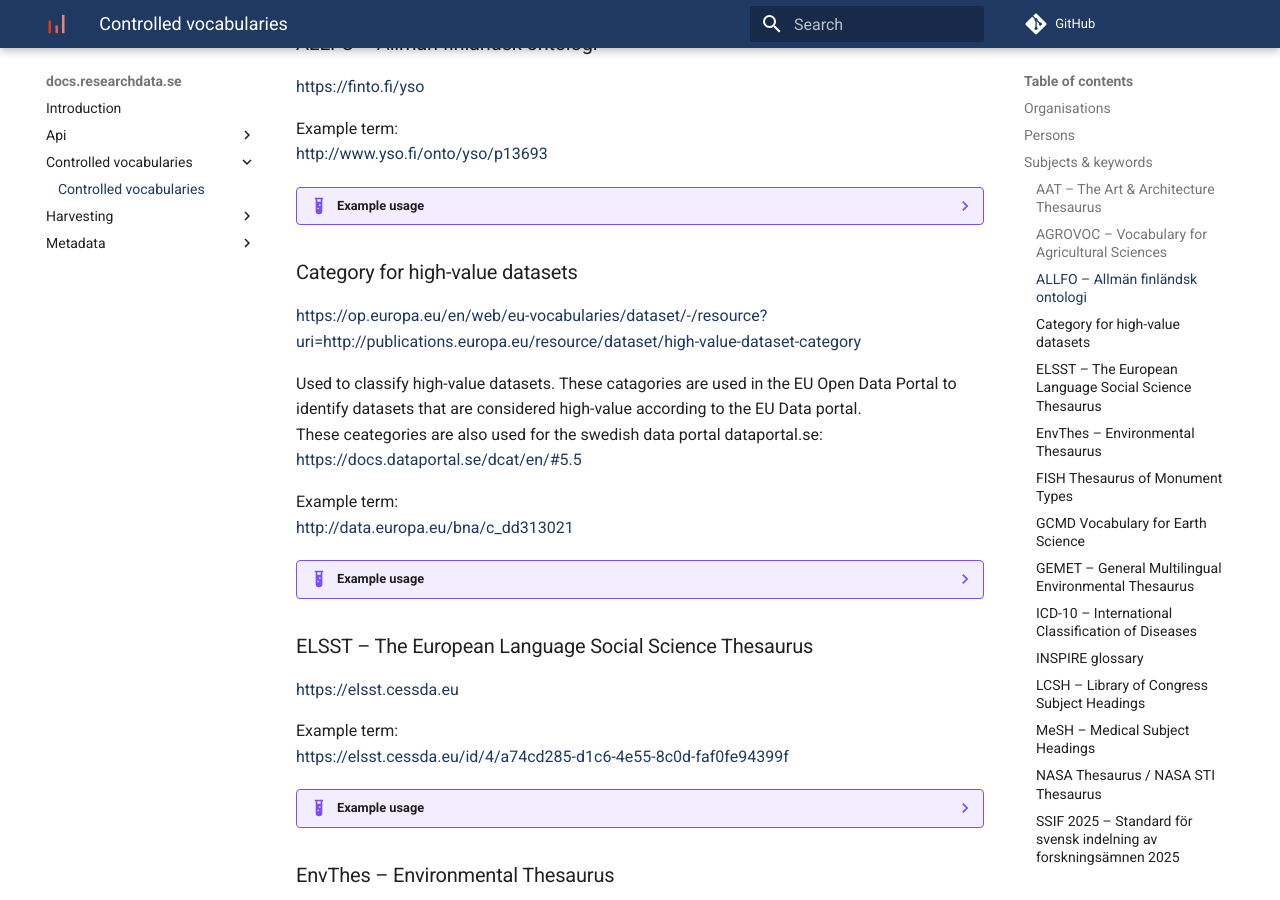
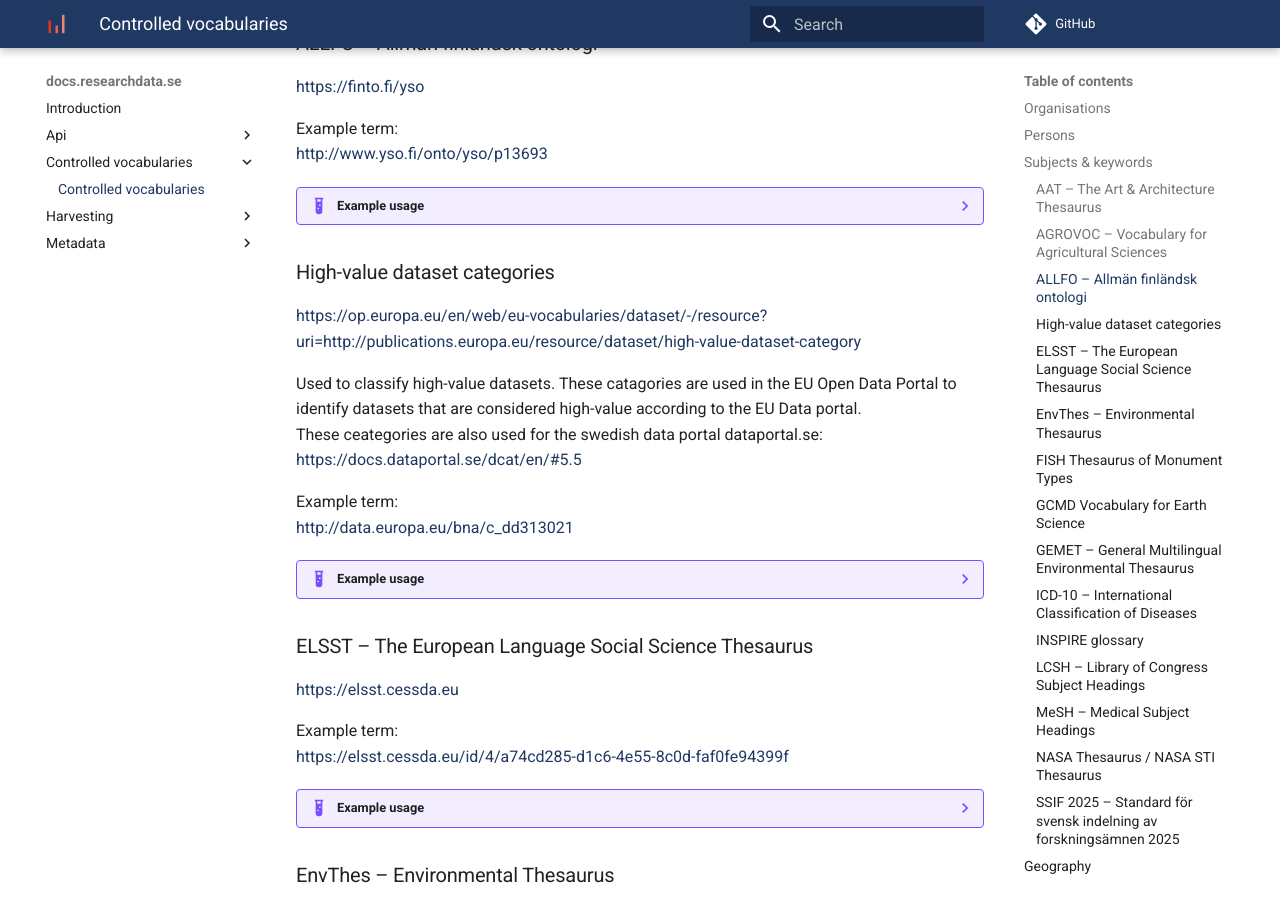
Before and after one commit to researchdata-se/docs.researchdata.se, an MkDocs documentation site: the page built from docs/controlled-vocabularies/index.md, in a window 1280 px wide and 900 px high, scrolled down 1558 px. Built offline with MkDocs 1.6.1 and Material for MkDocs 9.7.7, drawn with Linux system fonts in a browser that asks for light colours; comment, search, counter and statistics services are not loaded.

Commit message:
Revise high-value dataset categories section
Updated the heading and references for high-value dataset categories, correcting spelling errors and improving clarity.

````diff
--- a/docs/controlled-vocabularies/index.md
+++ b/docs/controlled-vocabularies/index.md
@@ -133,7 +133,7 @@
             ]
         }
         ```
-### Category for high-value datasets
+### High-value dataset categories
 [https://op.europa.eu/en/web/eu-vocabularies/dataset/-/resource?uri=http://publications.europa.eu/resource/dataset/high-value-dataset-category](https://op.europa.eu/en/web/eu-vocabularies/dataset/-/resource?uri=http://publications.europa.eu/resource/dataset/high-value-dataset-category)
 
 Used to classify high-value datasets. These catagories are used in the EU Open Data Portal to identify datasets that are considered high-value according to the EU Data portal.
@@ -147,7 +147,7 @@
         ```xml
         <subjects>
             <subject
-            subjectScheme="Category for high-value datasets"
+            subjectScheme="High-value dataset categories"
             schemeURI="http://data.europa.eu/bna/asd487ae75"
             valueURI="http://data.europa.eu/bna/c_dd313021"
             classificationCode="c_dd313021"
````
